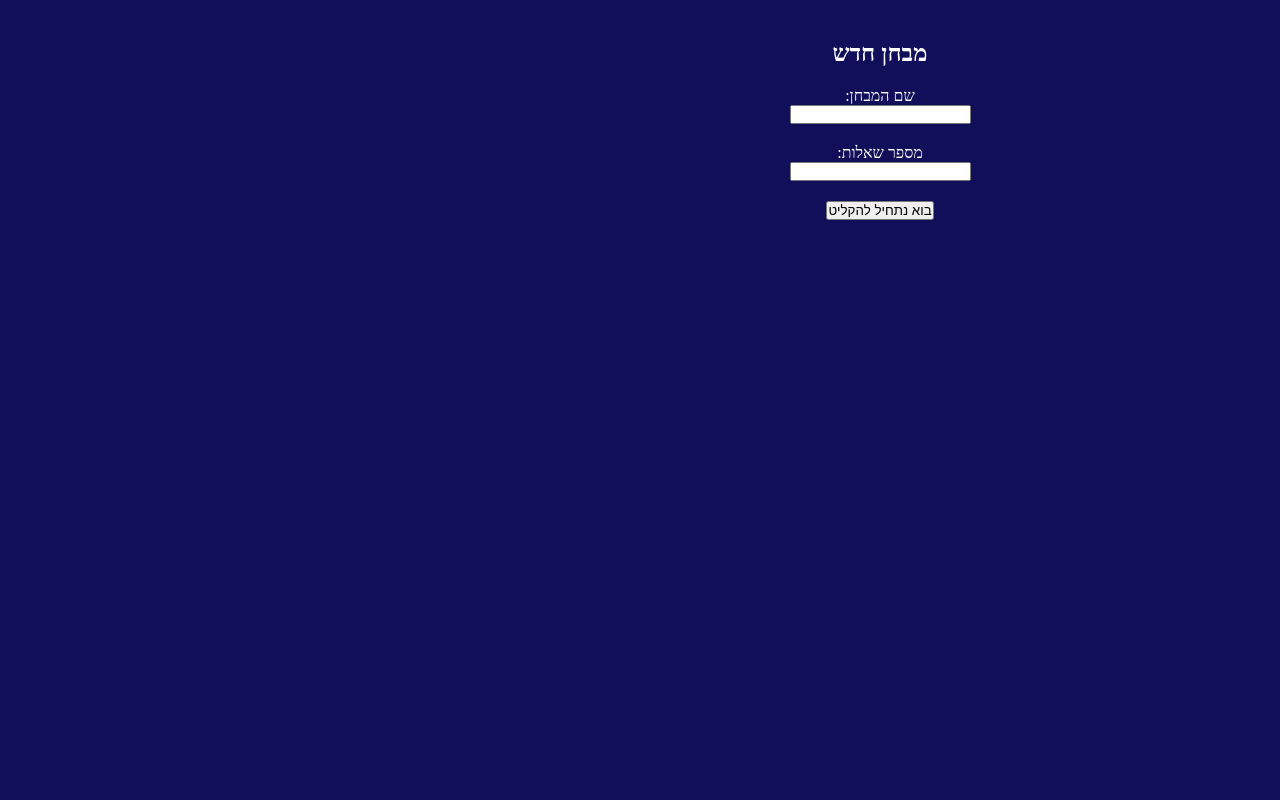
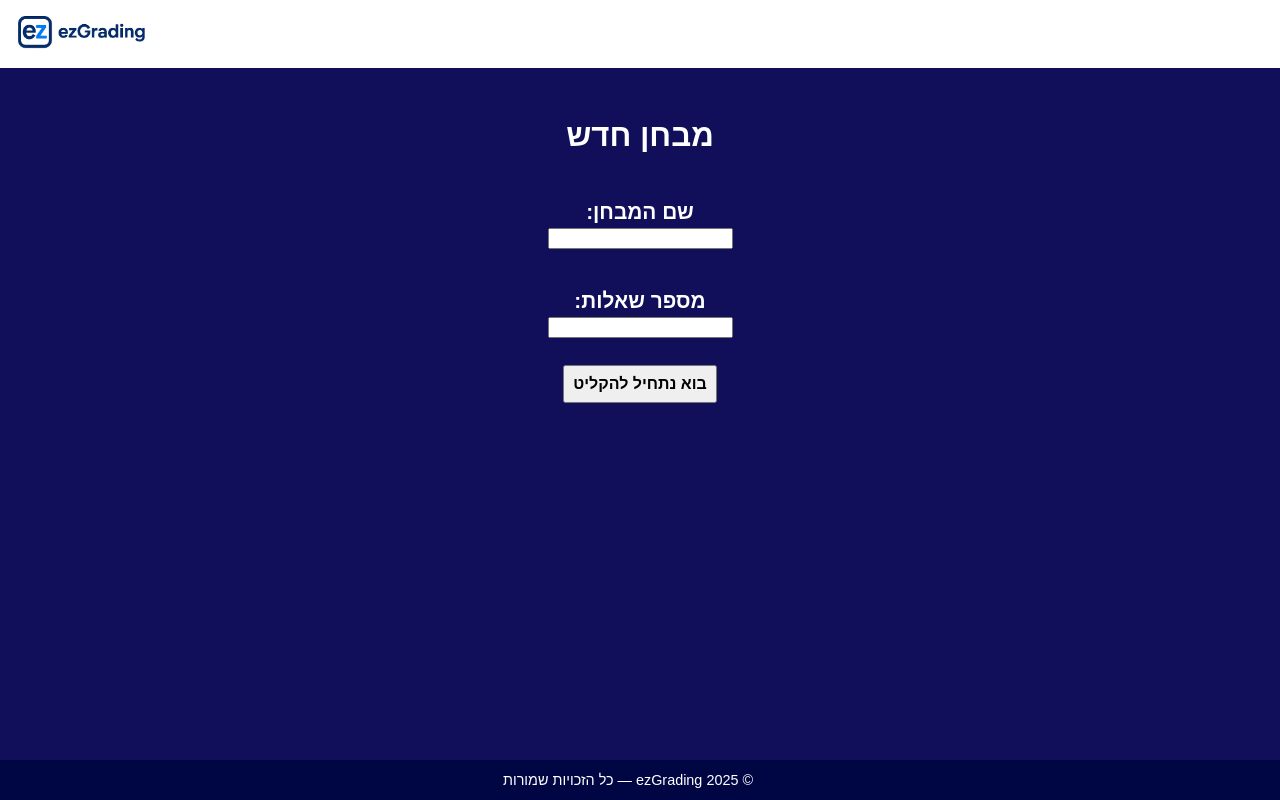
Before and after one commit to Salehcodes/client, a React (Vite) app in the folder frontend/: page /new-exam in a window 1280 px wide. Built offline with nearby package versions, Linux system fonts and the light colour scheme; no server answers.

Commit message:
improvments

```diff
--- /dev/null
+++ b/frontend/src/Footer.css
@@ -0,0 +1,8 @@
+/* src/components/Footer.css */
+.app-footer {
+    background-color: #000643;
+    color: white;
+    text-align: center;
+    padding: 12px;
+    font-size: 0.9rem;
+  }
--- a/frontend/src/MainPage.css
+++ b/frontend/src/MainPage.css
@@ -1,15 +1,24 @@
-body {
-  background-color: rgb(17, 15, 89);
-}
 .main-page {
   display: flex;
   flex-direction: column;
-  padding: 20px;
+  min-height: 100vh;
+  overflow-x: hidden;
+  width: 100%;
+  background-color: rgb(17, 15, 89);
   text-align: center;
+  color: white;
+  direction: rtl;
+  font-family: sans-serif;
+  justify-content: center;
   align-items: center;
-  font-size: 112.5%;
-  direction: rtl;
-  color: rgb(255, 255, 255);
+}
+.MainCot {
+  flex: 1;
+  display: flex;
+  flex-direction: column;
+  justify-content: start;
+  align-items: center;
+  width: 100vw;
 }
 
 .user-image {
@@ -29,7 +38,6 @@ body {
 }
 
 .exam-table {
-  margin: 0 auto;
   border-collapse: collapse;
 }
 
@@ -54,7 +62,7 @@ body {
   cursor: pointer;
 }
 
-.header {
+.myheader {
   background-color: white;
   display: flex;
   width: 100%;
@@ -82,3 +90,7 @@ body {
   align-items: center; /* Vertically align icon and text */
   gap: 0.5rem; /* Adds space between icon and text */
 }
+Footer {
+  margin-top: 2rem;
+  width: 100vw;
+}
--- /dev/null
+++ b/frontend/src/NewExamPage.css
@@ -0,0 +1,45 @@
+.newExamPage {
+    display: flex;
+    flex-direction: column;
+    min-height: 100vh;
+    overflow-x: hidden;
+    width: 100%;
+    font-size: 1.3rem;
+    background-color: rgb(17, 15, 89);
+    text-align: center;
+    color: white;
+    direction: rtl;
+    font-family: sans-serif;
+  }
+  .newCont{
+    flex: 1;
+    display: flex;
+    flex-direction: column;
+    justify-content: start;
+    align-items: center;
+
+  }
+ header{
+    max-width: 100vw;
+ }
+
+  .Logoimg {
+    max-width: 100vw;
+    height: 4rem;
+  }
+
+  .input-block {
+    margin: 20px;
+    font-size: 1.3rem;
+    font-family: sans-serif;
+    font-weight: bold;
+  }
+
+  button {
+    font-size: 1.3rem;
+    font-weight: bold;
+    font-family: sans-serif;
+    padding: 8px 16px;
+    margin: 10px;
+    cursor: pointer;
+  }
--- a/frontend/src/RecordingPage.css
+++ b/frontend/src/RecordingPage.css
@@ -1,52 +1,68 @@
-/* RecordingPage.css */
+.recordingPageCont {
+  display: flex;
+  flex-direction: column;
+  min-height: 100vh;
+  background-color: rgb(17, 15, 89);
+  color: white;
+  text-align: center;
+  width: 100%;               /* instead of min-width: 100vw */
+  overflow-x: hidden;        /* prevent sideways scroll */
+  font-family: sans-serif;
 
-.page-container {
-    direction: rtl;
-    text-align: center;
-    padding: 40px;
 }
 
-  .exam-title {
-    font-size: 1.5em;
-    margin-bottom: 20px;
+.recordingCont {
+  flex: 1;
+  display: flex;
+  flex-direction: column;
+  align-items: center;
+  justify-content: start;
 }
 
-  .student-name-container,
-  .grade-input-container {
+.student-name-block {
   margin: 10px;
 }
 
-  .grade-section {
+.grades-container {
   margin-top: 20px;
 }
 
-  input[type="text"],
-  input[type="number"] {
-    padding: 8px;
-    font-size: 1em;
-    border: 1px solid #ccc;
-    border-radius: 4px;
-    margin-top: 5px;
+.grade-input-block {
+  margin: 10px;
+}
+
+.input-bold {
+  font-size: 1rem;
+  font-weight: bold;
 }
 
 button {
-    padding: 10px 20px;
-    font-size: 1em;
-    margin-top: 20px;
-    margin-bottom: 10px;
-    cursor: pointer;
-    border: none;
-    background-color: #0066cc;
-    color: white;
-    border-radius: 5px;
+  font-size: 1rem;
+  font-weight: bold;
+  text-align: center;
+  padding: 8px;
+  margin: 7px;
+}
+.recording-button {
+  font-family: sans-serif;
+  font-size: 1rem;
+  margin: 14px;
+  text-align: center;
 }
 
-  button:hover {
-    background-color: #004a99;
+.notes {
+  font-family: sans-serif;
 }
+.twobtns {
+  display: flex;
+  flex-direction: column;
+  width: fit-content;
+  align-items: center;
+  justify-content: center;
+}
+.logoimg{
 
-  .transcript-display {
-    margin-top: 15px;
-    font-style: italic;
-    color: #333;
+  max-width: 100vw;
+  height: auto;
+
 }
--- /dev/null
+++ b/frontend/src/components/Footer.jsx
@@ -0,0 +1,10 @@
+import React from "react";
+import "../Footer.css"; // Optional: separate CSS
+
+const Footer = () => {
+  return (
+    <footer className="app-footer">© 2025 ezGrading — כל הזכויות שמורות</footer>
+  );
+};
+
+export default Footer;
--- a/frontend/src/components/MainPage.jsx
+++ b/frontend/src/components/MainPage.jsx
@@ -2,10 +2,10 @@ import React, { useEffect, useState } from "react";
 import { useAuth0 } from "@auth0/auth0-react";
 import { useNavigate } from "react-router-dom";
 import "../MainPage.css";
+import Footer from "../components/Footer";
+import ezGrading from "../assets/service2.png";
+const API_BASE = import.meta.env.VITE_SERVER_URI;
 
-
-import ezGrading from "../assets/service2.png"
-const API_BASE = import.meta.env.VITE_SERVER_URI;
 export default function MainPage() {
   const { user, getAccessTokenSilently, isAuthenticated, isLoading, logout } =
     useAuth0();
@@ -72,7 +72,8 @@ export default function MainPage() {
 
   return (
     <div className="main-page">
-           <div className="header">
+      <div className="MainCot">
+      <div className="myheader">
         <button onClick={logout} className="LogoutBtn">
           <i class="fa fa-sign-out" color="black"></i>התנתקות
         </button>
@@ -80,7 +81,7 @@ export default function MainPage() {
       </div>
       <h1>שלום, {user?.name}</h1>
       {user?.picture && (
-        <img src={user.picture} alt={user.name} className="user-image" />
+        <img src={user.picture} alt={user?.name} className="user-image" />
       )}
       <br />
       <br />
@@ -93,6 +94,7 @@ export default function MainPage() {
       {exams.length === 0 ? (
         <p>אין מבחנים שמורים עדיין.</p>
       ) : (
+        <div className="TableCont">
         <table className="exam-table">
           <thead>
             <tr>
@@ -116,7 +118,10 @@ export default function MainPage() {
             ))}
           </tbody>
         </table>
+        </div>
       )}
+      </div>
+      <Footer />
     </div>
   );
 }
--- a/frontend/src/components/NewExamPage.jsx
+++ b/frontend/src/components/NewExamPage.jsx
@@ -2,13 +2,16 @@ import React, { useState } from "react";
 import { useNavigate } from "react-router-dom";
 import { useAuth0 } from "@auth0/auth0-react";
 const API_BASE = import.meta.env.VITE_SERVER_URI;
+import ezGrading from "../assets/service2.png";
+import Footer from "../components/Footer";
+import "../NewExamPage.css";
 
 export default function NewExamPage() {
   const [examName, setExamName] = useState("");
   const [questionCount, setQuestionCount] = useState("");
   const navigate = useNavigate();
-  const { getAccessTokenSilently } = useAuth0();
-
+  const { user, getAccessTokenSilently, isAuthenticated, isLoading, logout } =
+    useAuth0();
   const parsedCount = Number(questionCount);
 
   const handleStartRecording = async () => {
@@ -52,10 +55,18 @@ export default function NewExamPage() {
   };
 
   return (
-    <div dir="rtl" style={{ textAlign: "center", padding: "40px",color: "white" }}>
+    <div className="newExamPage">
+      <div className="newCont">
+      <div className="myheader"
+             style={{backgroundColor: "white", display: "flex", margin:"0",flexDirection: "row-reverse" }}
+           >
+             <img className="Logoimg" src={ezGrading} alt="ezGrading" />
+           </div>
+      <br />
+
       <h2>מבחן חדש</h2>
 
-      <div style={{ margin: "20px" }}>
+      <div className="input-block">
         <label>שם המבחן:</label>
         <br />
         <input
@@ -65,7 +76,7 @@ export default function NewExamPage() {
         />
       </div>
 
-      <div style={{ margin: "20px" }}>
+      <div className="input-block">
         <label>מספר שאלות:</label>
         <br />
         <input
@@ -77,6 +88,8 @@ export default function NewExamPage() {
       </div>
 
       <button onClick={handleStartRecording}>בוא נתחיל להקליט</button>
+      </div>
+      <Footer />
     </div>
   );
 }
--- a/frontend/src/components/RecordingPage.jsx
+++ b/frontend/src/components/RecordingPage.jsx
@@ -3,6 +3,9 @@ import { useLocation, useNavigate } from "react-router-dom";
 import { useAuth0 } from "@auth0/auth0-react";
 const API_BASE = import.meta.env.VITE_SERVER_URI;
 import PuffLoader from "react-spinners/PuffLoader.js";
+import "../RecordingPage.css";
+import ezGrading from "../assets/service2.png";
+import Footer from "../components/Footer";
 
 export default function RecordingPage() {
   const { state } = useLocation();
@@ -212,55 +215,75 @@ export default function RecordingPage() {
   };
 
   return (
-    <div
-      dir="rtl"
-      style={{ color: "white", textAlign: "center", padding: "40px" }}
-    >
+    <div className="recordingPageCont" dir="rtl">
+      <div className="recordingCont">
+      <header
+        className="myheader"
+        style={{ display: "flex", margin:"0",flexDirection: "row-reverse" }}
+      >
+        <img className="Logoimg" src={ezGrading} alt="" />
+      </header>
+      <br />
+      {isRecording && (
+        <PuffLoader
+          color="#ff0505"
+          style={{
+            position: "absolute",
+            top: "90px",
+            left: "20px",
+            zIndex: 100,
+          }}
+        />
+      )}
       <h2>מבחן: {examName}</h2>
 
-      <div style={{ margin: "10px" }}>
+      <div className="student-name-block">
         <label>שם תלמיד:</label>
         <br />
         <input
           type="text"
           value={studentName}
           onChange={(e) => setStudentName(e.target.value)}
+          className="input-bold"
         />
       </div>
 
-      <div style={{ marginTop: "20px" }}>
+      <div className="grades-container">
         {grades.map((grade, i) => (
-          <div key={i} style={{ margin: "10px" }}>
+          <div key={i} className="grade-input-block">
             <label>שאלה {i + 1}:</label>
             <input
               type="number"
               value={grade}
               onChange={(e) => handleGradeChange(i, e.target.value)}
+              className="input-bold"
             />
           </div>
         ))}
       </div>
 
-      <button onClick={handleToggleRecording} style={{ marginTop: "20px" }}>
+      <button onClick={handleToggleRecording} className="recording-button">
         {isRecording ? "⏹️ עצור הקלטה" : "🎤 הקליט"}
-        {isRecording && <PuffLoader style={{ color: "red" }} color="#ff0505" />}
       </button>
+      <br />
+      <p>{transcript && `ההקלטה: ${transcript}`}</p>
+      <div className="twobtns">
+        <button onClick={handleNextStudent}>שמור ועבור לתלמיד הבא</button>
+        <button onClick={handleFinishExam}>סיום הכל ושמירה לקובץ אקסל</button>
+      </div>
+      <br />
 
-      <p>{transcript && `ההקלטה: ${transcript}`}</p>
+      <div className="notes">
+        <h3>*לתוצאה מדויקת, אנא השהה לרגע בין שאלה לשאלה בעת הדיבור.</h3>
+        <h3>*אם סיימת להקליט והתוצאה לא נכונה אפשר ללחוץ להקליט שוב מחדש </h3>
+        <h3>
+          *לנוחיתכם אתם יכולים ללחוץ space להקליט או לעצור הקלטה ואתם יכולים
+          ללחוץ enter כדי לשמור ולעבור לתלמיד הבא
+        </h3>
+      </div>
 
-      <button onClick={handleNextStudent}>שמור ועבור לתלמיד הבא</button>
-      <br />
-      <br />
-      <button onClick={handleFinishExam}>סיום הכל ושמירה לקובץ אקסל</button>
-      <br />
-      <br />
-      <br />
-      <h3>*לתוצאה מדויקת, אנא השהה לרגע בין שאלה לשאלה בעת הדיבור.</h3>
-      <h3>*אם סיימת להקליט והתוצאה לא נכונה אפשר ללחוץ להקליט שוב מחדש </h3>
-      <h3>
-        *לנוחיתכם אתם יכולים ללחוץ space להקליט או לעצור הקלטה ואתם יכולים ללחוץ
-        enter כדי לשמור ולעבור לתלמיד הבא
-      </h3>
+    </div>
+      <Footer/>
     </div>
   );
 }
--- a/frontend/src/index.css
+++ b/frontend/src/index.css
@@ -1,17 +1,17 @@
+html,
+body {
+  margin: 0;
+  padding: 0;
+  width: 100%;
+  height: 100%;
+}
 
-*{
-    margin: 0px;
-    padding: 0px;
-}
-img{
-    border-radius: 50px;
-}
-.profile{
+.profile {
   border: 2px solid #594157;
   width: 90%;
   max-width: 400px;
   min-width: 200px;
-    margin: 0 auto;
+  margin: 0;
   display: block;
   padding: 15px;
   box-sizing: border-box;
@@ -19,7 +19,7 @@ img{
   overflow-wrap: break-word;
   white-space: normal;
 }
-.ProfileUl{
+.ProfileUl {
   list-style-type: None;
   padding: 0px;
   font-size: x-large;
```
Lines whose indentation alone changed are shown as unchanged.
